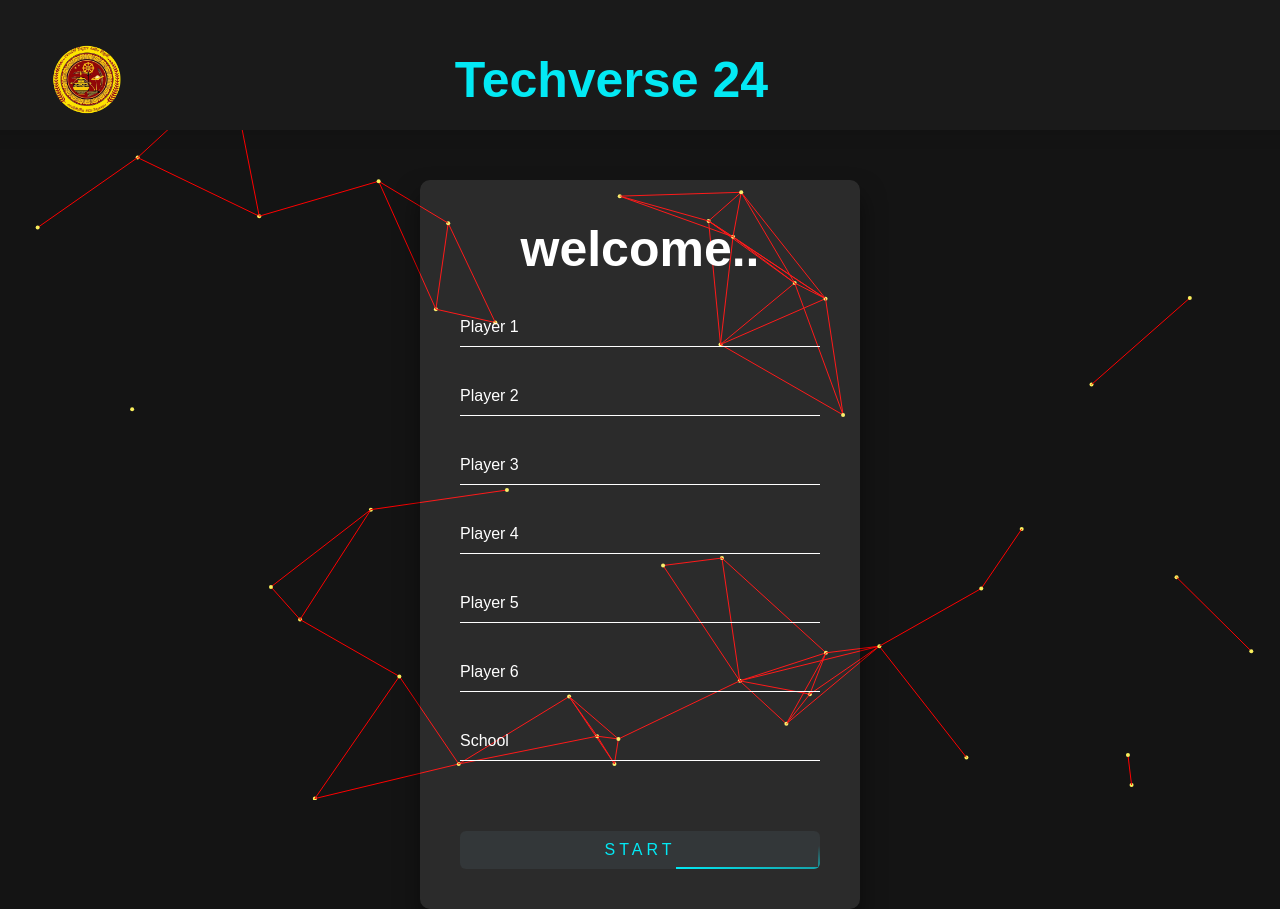
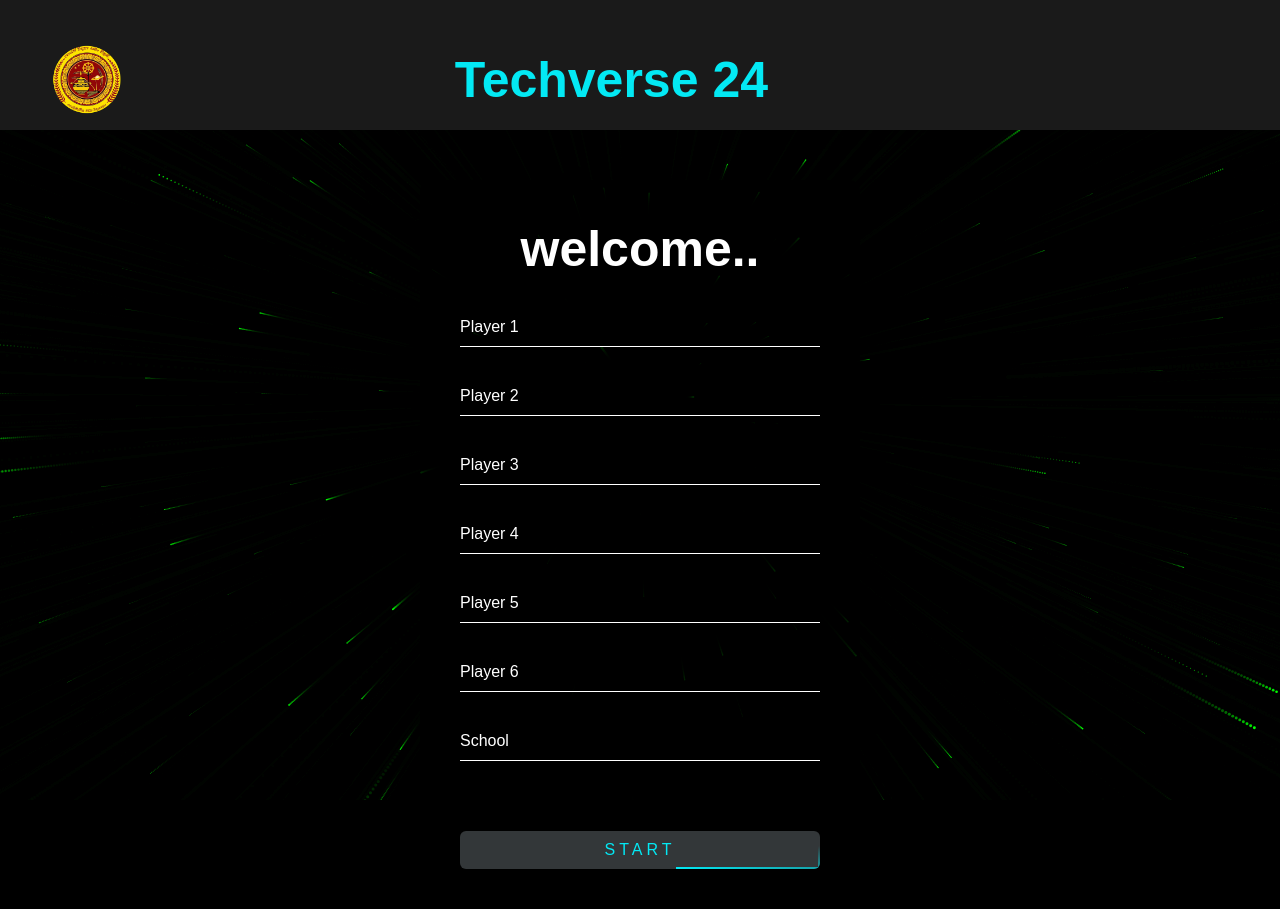
Before and after one commit to chamindusenehas/techverse, a Flask app: page / in a window 1280 px wide. Run offline with Flask 3, Linux system fonts and the light colour scheme; some web fonts are replaced.

Commit message:
new commit

```diff
--- a/static/css/styles1.css
+++ b/static/css/styles1.css
@@ -190,14 +190,14 @@ body {
   display: flex;
   justify-content: center;
   align-items: center;
-  background: #141414;
+  background: #000000;
 }
 
 .login-box {
   position: relative;
   width: 360px;
   padding: 40px;
-  background: rgba(255, 255, 255, 0.1);
+  background: rgba(0, 0, 0, 0.851);
   box-shadow: 0 15px 25px rgba(0, 0, 0, 0.5);
   border-radius: 10px;
 }
--- /dev/null
+++ b/static/js/script4.js
@@ -0,0 +1,62 @@
+const canvas = document.getElementById('matrix');
+const ctx = canvas.getContext('2d');
+
+canvas.width = window.innerWidth;
+canvas.height = window.innerHeight;
+
+const numStars = 500;
+const stars = [];
+
+class Star {
+    constructor() {
+        this.x = Math.random() * canvas.width - canvas.width / 2;
+        this.y = Math.random() * canvas.height - canvas.height / 2;
+        this.z = Math.random() * canvas.width;
+        this.size = Math.random() * 2;
+        this.speed = 2;
+    }
+
+    update() {
+        this.z -= this.speed;
+        if (this.z < 1) {
+            this.z = canvas.width;
+            this.x = Math.random() * canvas.width - canvas.width / 2;
+            this.y = Math.random() * canvas.height - canvas.height / 2;
+        }
+    }
+
+    draw() {
+        const x = this.x / this.z * canvas.width + canvas.width / 2;
+        const y = this.y / this.z * canvas.height + canvas.height / 2;
+        const size = (1 - this.z / canvas.width) * this.size;
+
+        ctx.beginPath();
+        ctx.arc(x, y, size, 0, Math.PI * 2);
+        ctx.fillStyle = '#0F0';
+        ctx.fill();
+    }
+}
+
+function init() {
+    for (let i = 0; i < numStars; i++) {
+        stars.push(new Star());
+    }
+}
+
+function animate() {
+    requestAnimationFrame(animate);
+    ctx.fillStyle = 'rgba(0, 0, 0, 0.1)';
+    ctx.fillRect(0, 0, canvas.width, canvas.height);
+    stars.forEach(star => {
+        star.update();
+        star.draw();
+    });
+}
+
+init();
+animate();
+
+window.addEventListener('resize', () => {
+    canvas.width = innerWidth;
+    canvas.height = innerHeight;
+});
--- a/templates/coder.html
+++ b/templates/coder.html
@@ -78,7 +78,7 @@
 
 
 
-    <canvas id="canvas"></canvas>
-    <script src="{{ url_for('static', filename='js/script1.js') }}"></script>
+    <canvas id="matrix"></canvas>
+    <script src="{{ url_for('static', filename='js/script4.js') }}"></script>
 </body>
 </html>
```
